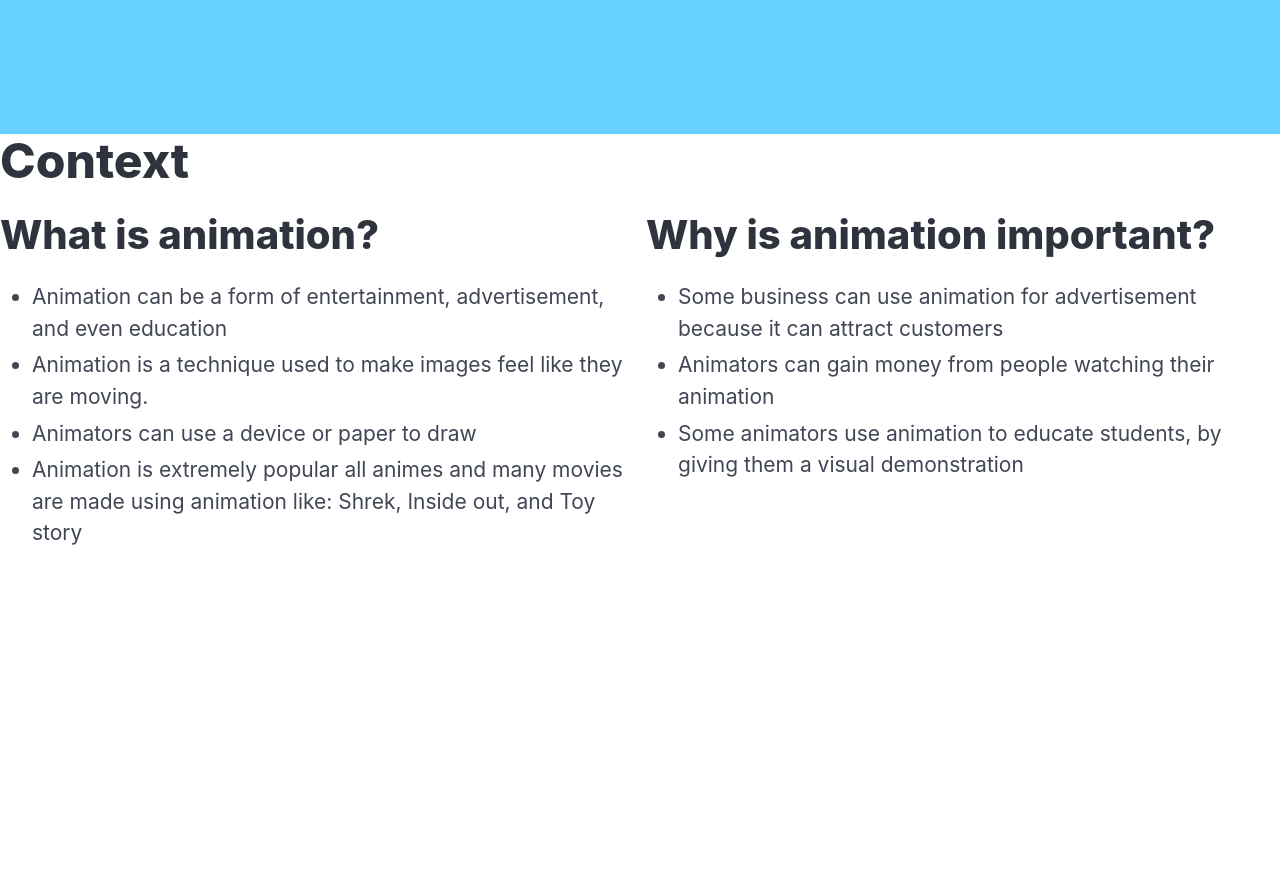
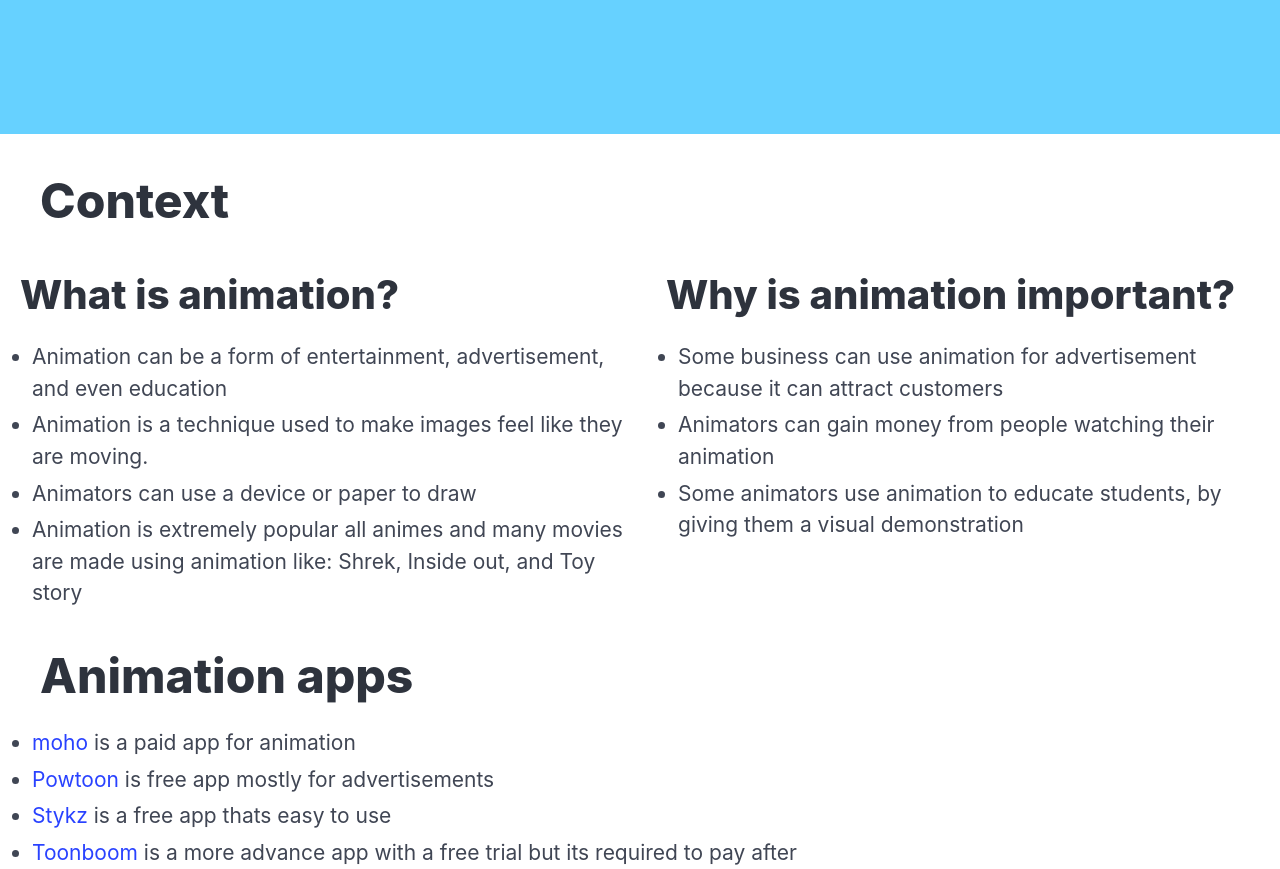
Before and after one commit to lixinh5541/sep10-freedom-project, a plain HTML site: page index.html in a window 1280 px wide. Shown: the part 280-1149 px from the top of the page. Before the commit the page ends 829 px from the top, so only its background shows below. Drawn offline with nearby package versions, Linux system fonts and the light colour scheme.

Commit message:
add apps content

```diff
--- a/index.html
+++ b/index.html
@@ -70,7 +70,15 @@
             </div>
           </section>
           <section>
-
+            <div class="content">
+              <h1 class="title is-1">Animation apps</h1>
+              <ul>
+                <li> <a href="https://moho.lostmarble.com/pages/try">moho</a> is a paid app for animation</li>
+                <li> <a href="https://www.powtoon.com/video-templates">Powtoon</a> is free app mostly for advertisements</li>
+                <li> <a href="https://www.stykz.sonsothunder.on-rev.com/">Stykz</a> is a free app thats easy to use</li>
+                <li> <a href="https://www.toonboom.com/products/harmony">Toonboom</a> is a more advance app with a free trial but its required to pay after</li>
+              </ul>
+            </div>
           </section>
 
 
--- a/style.css
+++ b/style.css
@@ -2,3 +2,9 @@
 li{
     font-size: 21px;
 }
+h1 {
+    margin: 40px;
+}
+h2 {
+    margin: 20px;
+}
```
